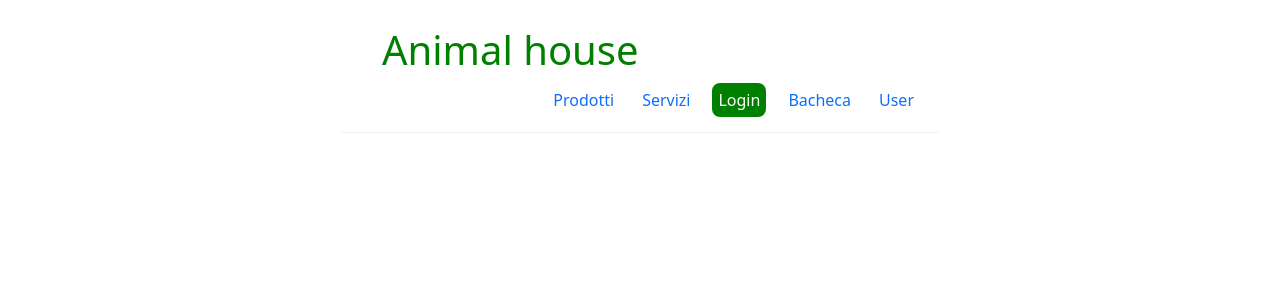
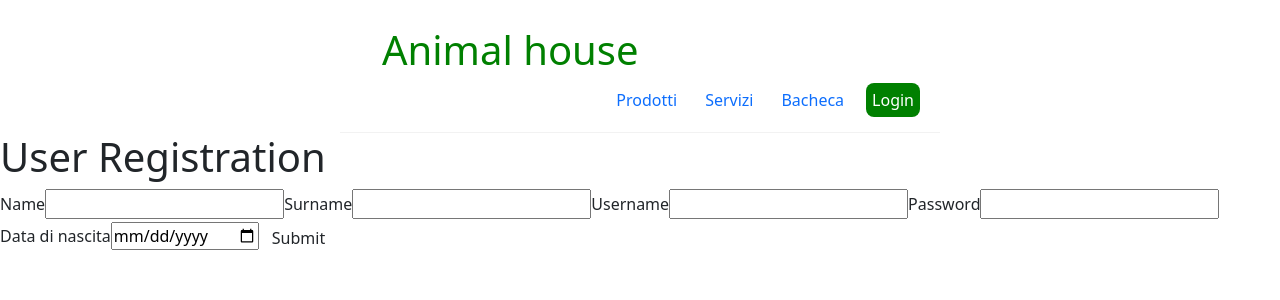
Before and after one commit to AnimalHouseGGG/FrontOffice, a React (Create React App) app: page /register in a window 1280 px wide. Shown: the top 300 px of the page. Built offline with nearby package versions, Linux system fonts and the light colour scheme.

Commit message:
login e logout integrati

```diff
--- a/package.json
+++ b/package.json
@@ -6,8 +6,11 @@
     "@testing-library/jest-dom": "^5.16.5",
     "@testing-library/react": "^13.3.0",
     "@testing-library/user-event": "^13.5.0",
+    "axios": "^1.1.3",
     "bootstrap": "^5.2.0",
+    "cors": "^2.8.5",
     "react": "^18.2.0",
+    "react-bootstrap": "^2.5.0",
     "react-dom": "^18.2.0",
     "react-icons": "^4.4.0",
     "react-pro-sidebar": "^0.7.1",
--- a/src/AddCommentForm.js
+++ b/src/AddCommentForm.js
@@ -1,4 +1,5 @@
 import { useState } from "react";
+import LoginUtils from "./LoginUtils";
 
 
 const AddCommentForm = ({postId}) => {
@@ -7,11 +8,26 @@ const AddCommentForm = ({postId}) => {
 
     const handleSubmit= (id) => (e) =>{
         e.preventDefault();
-        const url='https://site212216.tw.cs.unibo.it/message';
-        const body={
+        if(LoginUtils.isLoggedIn()){
+            //get date
+            var today = new Date();
+            var dd = String(today.getDate()).padStart(2, '0');
+            var mm = String(today.getMonth() + 1).padStart(2, '0'); //January is 0!
+            var yyyy = today.getFullYear();
+
+            today = dd + '/' + mm + '/' + yyyy;
+
+            //get author
+            const tmp=localStorage["user"];
+            const user=JSON.parse(tmp);
+            const author=user.username;
+
+
+            const url='https://site212216.tw.cs.unibo.it/message';
+            const body={
             text: newComment,
-            author: 'io',
-            created: String(Date()).slice(0,24),
+            author: author,
+            created: today,
             postId: id,
             mode: 'commento'
         }
@@ -22,30 +38,39 @@ const AddCommentForm = ({postId}) => {
 
         }
         fetch(url, reqData).then(res=>res.json()).then(()=>console.log("aggiunto")).then( ()=> window.location.reload());
+        }
+        else{
+            alert("You must be logged in in order to post a comment")
+        }
     }
+
 
 
 
     return (
         <div className="container">
-            <button type="button" class="btn btn-primary" data-bs-toggle="modal" data-bs-target={"#addModal"+postId}>
+            {LoginUtils.isLoggedIn() ?
+            <button type="button" className="btn btn-primary" data-bs-toggle="modal" data-bs-target={"#addModal"+postId}>
                 Add comment
             </button>
-            <div id={"addModal"+postId} class="modal" tabindex="-1">
-                <div class="modal-dialog">
-                    <div class="modal-content">
-                        <div class="modal-header">
-                            <h5 class="modal-title">Add new comment</h5>
-                            <button type="button" class="btn-close" data-bs-dismiss="modal" aria-label="Close"></button>
+            :
+            <div></div>
+            }
+            <div id={"addModal"+postId} className="modal" tabindex="-1">
+                <div className="modal-dialog">
+                    <div className="modal-content">
+                        <div className="modal-header">
+                            <h5 className="modal-title">Add new comment</h5>
+                            <button type="button" className="btn-close" data-bs-dismiss="modal" aria-label="Close"></button>
                         </div>
-                        <div class="modal-body">
+                        <div className="modal-body">
                         <form id={"newComment" +postId} className={"addComment-"+postId} onSubmit={handleSubmit(postId)}>
                             <textarea style={{width: '100%' }} value={newComment} placeholder='Type a new comment under this post' onChange={ e => setnewComment(e.target.value)}></textarea>
                         </form>
                         </div>
-                        <div class="modal-footer">
-                            <button type="button" class="btn btn-secondary" data-bs-dismiss="modal">Close</button>
-                            <button type="submit" form={"newComment" +postId} class="btn btn-primary">Add</button>
+                        <div className="modal-footer">
+                            <button type="button" className="btn btn-secondary" data-bs-dismiss="modal">Close</button>
+                            <button type="submit" form={"newComment" +postId} className="btn btn-primary">Add</button>
                         </div>
                     </div>
                 </div>
--- a/src/App.js
+++ b/src/App.js
@@ -11,6 +11,7 @@ import Bacheca from './Bacheca';
 import ProductDetails from './ProductDetails';
 import ServiceDetails from './ServiceDetails';
 import UserPage from './UserPage';
+import RegisterPage from './RegisterPage';
 
 function App() { // Creare componente Home per '/' e mettere Catalogo come componente di Home
   return (
@@ -23,8 +24,9 @@ function App() { // Creare componente Home per '/' e mettere Catalogo come compo
           <Route path='/login' element={<Login/>}></Route>
           <Route path='/services' element={<Servizi/>}></Route>
           <Route path='/item/:id' element={<ProductDetails/>}></Route>
-          <Route path='service/:id' element={<ServiceDetails/>}></Route>
-          <Route path='user' element={<UserPage/>}></Route>
+          <Route path='/service/:id' element={<ServiceDetails/>}></Route>
+          <Route path='/user' element={<UserPage/>}></Route>
+          <Route path='/register' element={<RegisterPage/>}></Route>
           </Routes>
 
 
--- a/src/BachecaForm.js
+++ b/src/BachecaForm.js
@@ -1,4 +1,5 @@
 import { useState } from "react";
+import LoginUtils from "./LoginUtils";
 
 const BachecaForm = () => {
 
@@ -6,11 +7,26 @@ const BachecaForm = () => {
 
     const handleSubmit=function(e){
         e.preventDefault();
-        const url='https://site212216.tw.cs.unibo.it/message';
-        const body={
+        if(LoginUtils.isLoggedIn()){
+
+            //get date
+            var today = new Date();
+            var dd = String(today.getDate()).padStart(2, '0');
+            var mm = String(today.getMonth() + 1).padStart(2, '0'); //January is 0!
+            var yyyy = today.getFullYear();
+
+            today = dd + '/' + mm + '/' + yyyy;
+
+            //get author
+            const tmp=localStorage["user"];
+            const user=JSON.parse(tmp);
+            const author=user.username;
+
+            const url='https://site212216.tw.cs.unibo.it/message';
+            const body={
             text: comment,
-            author: 'io',
-            created: String(Date()).slice(0,24),
+            author: author,
+            created: today,
             mode: 'post'
         }
         const reqData={
@@ -19,8 +35,12 @@ const BachecaForm = () => {
             body: JSON.stringify(body)
 
         }
+        fetch(url, reqData).then(res=>res.json()).then(()=>console.log("aggiunto")).then( ()=> window.location.reload());
+        }
 
-        fetch(url, reqData).then(res=>res.json()).then(()=>console.log("aggiunto")).then( ()=> window.location.reload());
+        else{
+            alert("You must be logged in in order to post a message")
+        }
     }
 
 
@@ -29,15 +49,15 @@ const BachecaForm = () => {
             <div className="bachecaForm">
 
 <form id="newPost" onSubmit={handleSubmit}>
-<div class="mb-3">
-  <label for="exampleFormControlTextarea1" class="form-label">Write a new post</label>
-  <textarea class="form-control" rows="3" value={comment}
+<div className="mb-3">
+  <label for="exampleFormControlTextarea1" className="form-label">Write a new post</label>
+  <textarea className="form-control" rows="3" value={comment}
     required
     placeholder='Start typing to write a post...'
     onChange={(e) => setComment(e.target.value)}
     form="comment"> </textarea>
 </div>
-<button type="submit" form="newPost" class="btn btn-primary">Post</button>
+<button type="submit" form="newPost" className="btn btn-primary">Post</button>
 </form>
 
 </div>
--- a/src/Login.js
+++ b/src/Login.js
@@ -1,40 +1,55 @@
 import { useState } from "react";
-//import {useNavigate } from "react-router-dom";
-import PropTypes from 'prop-types';
+import axios from "axios";
+import { Link } from "react-router-dom";
 
-async function loginUser(credentials) {
-  return fetch('https://site212216.tw.cs.unibo.it/login', {
-    method: 'POST',
-    headers: {
-      'Content-Type': 'application/json'
-    },
-    body: JSON.stringify(credentials)
-  })
-    .then(data => data.json())
- }
+const url = "https://site212216.tw.cs.unibo.it"
+const ACCESS_TOKEN_STORAGE = 'accessToken';
 
-const Login = ({setToken}) => {
+
+
+const Login = () => {
 
     const [username, setUsername] = useState('');
     const [password, setPassword] = useState('');
     //const navigate = useNavigate();
 
 
-    const handleSubmit = async e => {
-      e.preventDefault();
-      const token = await loginUser({
-        username,
-        password
-      });
-      setToken(token);
-    }
+
+
+
+  async function setToken(token){
+      localStorage[ACCESS_TOKEN_STORAGE] = token;
+      let myObj = JSON.parse(atob(token.split('.')[1]));
+      localStorage['userId'] = myObj.id;
+  }
+
+  const handleLogin= async e=>{
+    e.preventDefault();
+      let data = {}
+      data.username = username;
+      data.psw = password;
+      data.role="customer";
+
+      console.log(data);
+      let urlLogin=url+"/login/users";
+
+
+      await axios.post(urlLogin, data).then( res=> setToken(res.data["authority"])).catch(e=>console.log(e.response.data.message));
+      let userId=localStorage['userId'];
+      let urlUser=url+"/client/"+userId;
+      await axios.get(urlUser).then( res => {
+        localStorage['user']=JSON.stringify(res.data[0])
+      })
+      window.location.reload();
+  }
+
 
 
 
     return (
         <div className="create">
       <h2>Login</h2>
-      <form onSubmit={handleSubmit}>
+      <form onSubmit={handleLogin}>
         <label>Username</label>
         <input
           type="text"
@@ -44,19 +59,20 @@ const Login = ({setToken}) => {
         />
         <label>Password</label>
         <input
+          type="password"
           required
           value={password}
           onChange={(e) => setPassword(e.target.value)}
         ></input>
 
-        <button>Login</button>
+        <button type="submit">Login</button>
+        <br></br>
+        <Link to="/register">Non sei ancora registrato? Clicca qui</Link>
       </form>
     </div>
      );
 }
 
+
+
 export default Login;
-
-Login.propTypes = {
-  setToken: PropTypes.func.isRequired
-}
--- /dev/null
+++ b/src/LoginUtils.js
@@ -0,0 +1,23 @@
+const ACCESS_TOKEN_STORAGE = 'accessToken';
+
+const LoginUtils={
+    isLoggedIn: function isLoggedIn(){
+        try{//TODO manca checkValidity nell if
+            if (!localStorage.hasOwnProperty(ACCESS_TOKEN_STORAGE) || typeof localStorage[ACCESS_TOKEN_STORAGE]===undefined || localStorage[ACCESS_TOKEN_STORAGE]==="undefined" ){
+                return false;
+            }else
+                return true;
+        } catch (e) {
+            console.error(e);
+            return false;
+        }
+      },
+
+      logout: function logout(){
+        localStorage.clear();
+        window.location.reload()
+      }
+}
+
+
+  export default LoginUtils;
--- a/src/Navbar.js
+++ b/src/Navbar.js
@@ -1,5 +1,6 @@
 import "./Navbar.css"
 import { Link } from 'react-router-dom';
+import LoginUtils from "./LoginUtils";
 
 const Navbar = () => {
     /*return (
@@ -15,13 +16,26 @@ const Navbar = () => {
       <div className="links">
         <Link to="/">Prodotti</Link>
         <Link to='/services'>Servizi</Link>
-        <Link to="/login" style={{
+        <Link to='/bacheca'>Bacheca</Link>
+        {!LoginUtils.isLoggedIn() ?
+        <Link to="/user" style={{
           color: 'white',
           backgroundColor: 'green',
           borderRadius: '8px'
         }}>Login</Link>
-        <Link to='/bacheca'>Bacheca</Link>
+        :
         <Link to='/user'>User</Link>
+      }
+      {
+        LoginUtils.isLoggedIn() ?
+        <Link onClick={LoginUtils.logout} to="/" style={{
+          color: 'white',
+          backgroundColor: 'green',
+          borderRadius: '8px'
+        }}>Logout</Link>
+        :
+        <div></div>
+      }
       </div>
     </nav>
      )
--- /dev/null
+++ b/src/RegisterPage.js
@@ -0,0 +1,139 @@
+import axios from "axios";
+import { useState } from "react";
+
+const RegisterPage = () => {
+
+    const url='https://site212216.tw.cs.unibo.it/client/';
+
+    // States for registration
+  const [name, setName] = useState('');
+  const [surname, setSurname] = useState('');
+  const [username, setUsername] =useState('');
+  const [password, setPassword] = useState('');
+  const [bornDate, setBornDate] =useState('');
+
+  // States for checking the errors
+  const [submitted, setSubmitted] = useState(false);
+  const [error, setError] = useState(false);
+
+  // Handling the name change
+  const handleName = (e) => {
+    setName(e.target.value);
+    setSubmitted(false);
+  };
+
+  // Handling the surname change
+  const handleSurname = (e) => {
+    setSurname(e.target.value);
+    setSubmitted(false);
+  };
+
+  const handleUsername = (e) => {
+    setUsername(e.target.value);
+    setSubmitted(false);
+  };
+
+  // Handling the password change
+  const handlePassword = (e) => {
+    setPassword(e.target.value);
+    setSubmitted(false);
+  };
+
+  // Handling the bornDate change
+  const handleBornDate = (e) => {
+    setBornDate(e.target.value);
+    console.log(bornDate);
+    setSubmitted(false);
+  };
+
+  // Handling the form submission
+  const handleSubmit = (e) => {
+    e.preventDefault();
+    if (name === '' || surname === '' || username === '' || password === '') {
+      setError(true);
+    } else {
+      setSubmitted(true);
+      setError(false);
+      const body={
+        name: name,
+        surname: surname,
+        username: username,
+        password: password,
+        animal: "none",
+        born: bornDate
+
+      }
+      axios.post(url, body).then(res=>console.log(res)).then( ()=> window.location.replace('/user'));
+    }
+  };
+
+  // Showing success message
+  const successMessage = () => {
+    return (
+      <div
+        className="success"
+        style={{
+          display: submitted ? '' : 'none',
+        }}>
+        <h1>User {name} successfully registered!!</h1>
+      </div>
+    );
+  };
+
+  // Showing error message if error is true
+  const errorMessage = () => {
+    return (
+      <div
+        className="error"
+        style={{
+          display: error ? '' : 'none',
+        }}>
+        <h1>Please enter all the fields</h1>
+      </div>
+    );
+  };
+
+  return (
+    <div className="form">
+      <div>
+        <h1>User Registration</h1>
+      </div>
+
+      {/* Calling to the methods */}
+      <div className="messages">
+        {errorMessage()}
+        {successMessage()}
+      </div>
+
+      <form>
+        {/* Labels and inputs for form data */}
+        <label className="label">Name</label>
+        <input onChange={handleName} className="input"
+          value={name} type="text" />
+
+        <label className="label">Surname</label>
+        <input onChange={handleSurname} className="input"
+          value={surname} type="email" />
+
+        <label className="label">Username</label>
+        <input onChange={handleUsername} className="input"
+          value={username} type="email" />
+
+        <label className="label">Password</label>
+        <input onChange={handlePassword} className="input"
+          value={password} type="password" />
+
+        <label className="label">Data di nascita</label>
+        <input onChange={handleBornDate} className="input"
+          value={bornDate} type="date" />
+
+        <button onClick={handleSubmit} className="btn" type="submit">
+          Submit
+        </button>
+      </form>
+    </div>
+  );
+
+}
+
+export default RegisterPage;
```
Also changed, not shown: src/Comments.js (+14 -0 lines), src/Posts.js (+16 -3 lines), src/User.js (added, +31 -0 lines), src/UserPage.js (+15 -11 lines), 1 other file (tests, documents, lock files or other folders).
